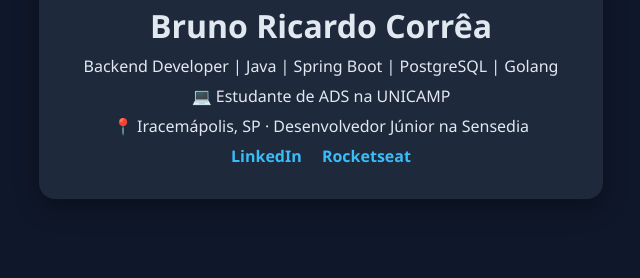
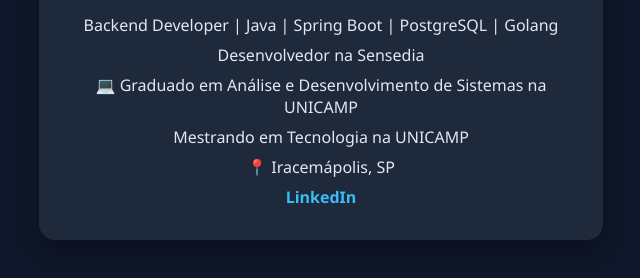
Before and after one commit to brunorcorrea/brunorcorrea.github.io, a plain HTML site: page index.html in a window 1280 px wide. Shown: the part 440-718 px from the top of the page, without its empty margins (319-959 px from the left). Drawn offline with Linux system fonts and the light colour scheme.

Commit message:
Update index.html

```diff
--- a/index.html
+++ b/index.html
@@ -4,6 +4,7 @@
   <meta charset="UTF-8" />
   <meta name="viewport" content="width=device-width, initial-scale=1.0"/>
   <meta name="google-adsense-account" content="ca-pub-9950287564880196">
+  <script async src="https://pagead2.googlesyndication.com/pagead/js/adsbygoogle.js?client=ca-pub-9950287564880196" crossorigin="anonymous"></script>
   <title>Bruno Ricardo Corrêa</title>
   <style>
     :root {
@@ -71,12 +72,13 @@
     <img src="https://avatars.githubusercontent.com/u/60991787?v=4" alt="Bruno Ricardo Corrêa" />
     <h1>Bruno Ricardo Corrêa</h1>
     <p>Backend Developer | Java | Spring Boot | PostgreSQL | Golang</p>
-    <p>💻 Estudante de ADS na UNICAMP</p>
-    <p>📍 Iracemápolis, SP · Desenvolvedor Júnior na Sensedia</p>
+    <p>Desenvolvedor na Sensedia</p>
+    <p>💻 Graduado em Análise e Desenvolvimento de Sistemas na UNICAMP</p>
+    <p>Mestrando em Tecnologia na UNICAMP</p>
+    <p>📍 Iracemápolis, SP</p>
 
     <div class="badges">
       <a href="https://www.linkedin.com/in/brunorcorrea" target="_blank">LinkedIn</a>
-      <a href="https://www.rocketseat.com.br/" target="_blank">Rocketseat</a>
     </div>
   </div>
 </body>
```
